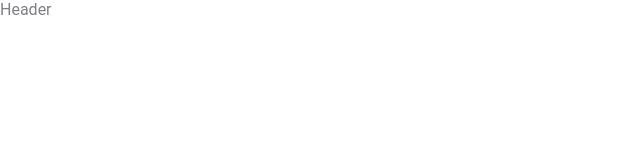
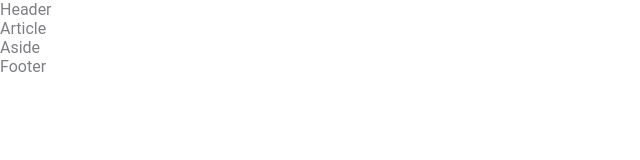
Before and after one commit to vitaliikuziukov/test, a plain HTML site: page index.html in a window 1280 px wide. Shown: the whole page, without its empty margins (0-640 px from the left). Drawn offline with Linux system fonts and the light colour scheme.

Commit message:
5 commit

```diff
--- a/index.html
+++ b/index.html
@@ -12,9 +12,9 @@
 <body>
 	<header>Header</header>
 	<main>
-		<article></article>
-		<aside></aside>
+		<article>Article</article>
+		<aside>Aside</aside>
 	</main>
-	<footer></footer>
+	<footer>Footer</footer>
 </body>
 </html>
```
